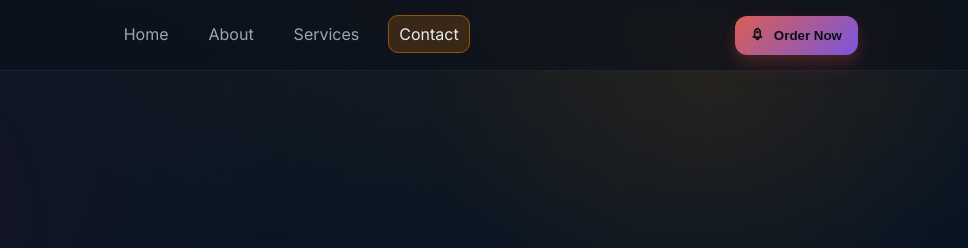
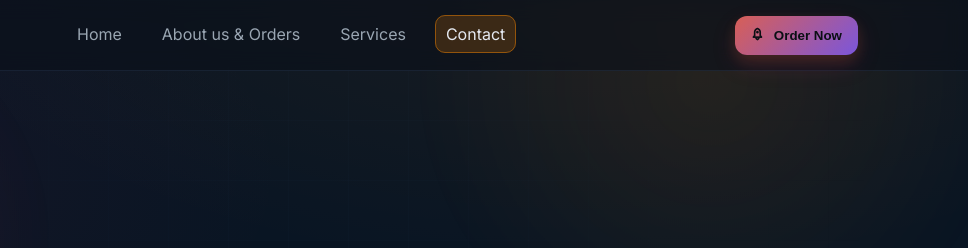
Before and after one commit to AHM-com/ahm, a plain HTML site: page contact.html in a window 1280 px wide. Shown: the top 248 px of the page, 312-1280 px from the left. Drawn offline with nearby package versions, Linux system fonts and the light colour scheme.

Commit message:
Update contact.html

```diff
--- a/contact.html
+++ b/contact.html
@@ -39,7 +39,7 @@
         <button class="nav-toggle" aria-label="Toggle menu"><i class="ri-menu-4-line"></i></button>
         <ul class="nav-links">
           <li><a href="index.html" class="nav-link" data-page="home">Home</a></li>
-          <li><a href="about.html" class="nav-link" data-page="about">About</a></li>
+          <li><a href="about.html" class="nav-link" data-page="about">About us & Orders</a></li>
           <li><a href="services.html" class="nav-link" data-page="services">Services</a></li>
           <li><a href="contact.html" class="nav-link" data-page="contact">Contact</a></li>
         </ul>
```
